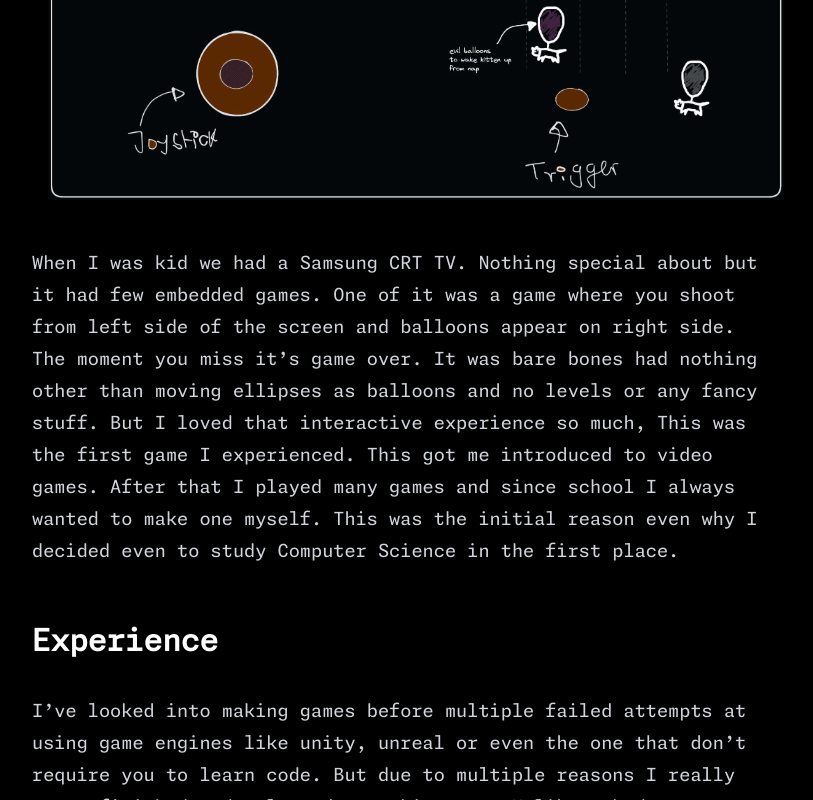
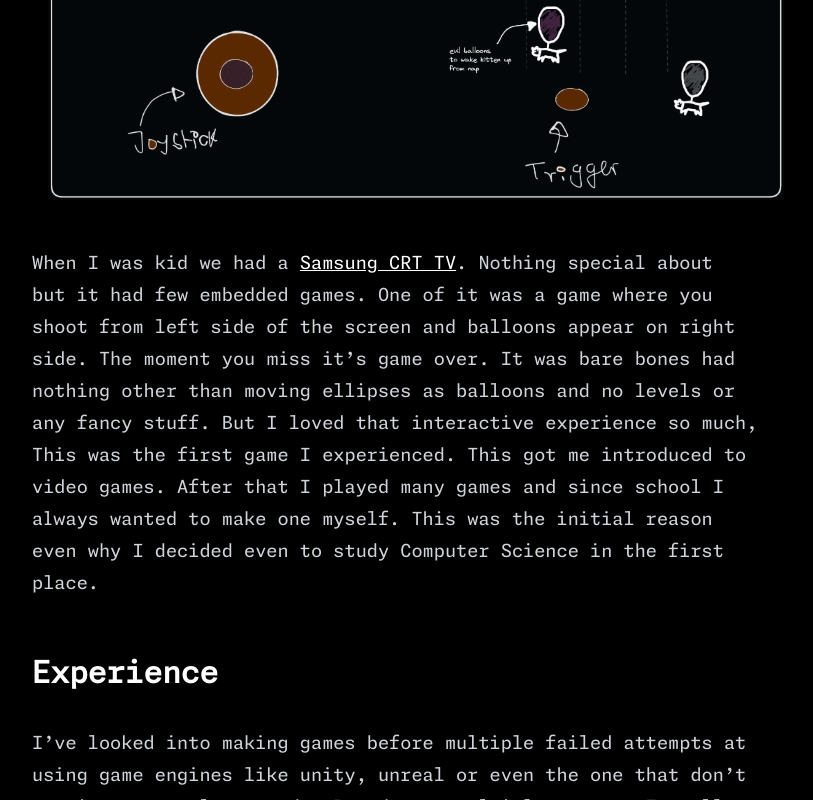
Before and after one commit to kubre/kubre.in, an Astro site: page /blog/why-make-a-game-as-a-web-dev in a window 1280 px wide. Shown: the part 642-1442 px from the top of the page, without its empty margins (224-1037 px from the left). Built offline with nearby package versions, Linux system fonts and the light colour scheme; Astro itself is replaced by a stand-in of ours; some packages are replaced by stand-ins of ours.

Commit message:
found the samsung tv model

```diff
--- a/src/content/blog/why-make-a-game-as-a-web-dev.md
+++ b/src/content/blog/why-make-a-game-as-a-web-dev.md
@@ -6,7 +6,7 @@
 tags: [softwareengineering, story, videogame, steppingoutofcomfortzone]
 ---
 
-When I was kid we had a Samsung CRT TV. Nothing special about but it had few embedded games. One of it was a game where you shoot from left side of the screen and balloons appear on right side. The moment you miss it's game over. It was bare bones had nothing other than moving ellipses as balloons and no levels or any fancy stuff. But I loved that interactive experience so much, This was the first game I experienced. This got me introduced to video games. After that I played many games and since school I always wanted to make one myself. This was the initial reason even why I decided even to study Computer Science in the first place.
+When I was kid we had a <a title="Found the TV model but did not found the game" target="_blank" href="https://manualzz.com/doc/4257542/samsung-cb-21n30mj-user-manual">Samsung CRT TV</a>. Nothing special about but it had few embedded games. One of it was a game where you shoot from left side of the screen and balloons appear on right side. The moment you miss it's game over. It was bare bones had nothing other than moving ellipses as balloons and no levels or any fancy stuff. But I loved that interactive experience so much, This was the first game I experienced. This got me introduced to video games. After that I played many games and since school I always wanted to make one myself. This was the initial reason even why I decided even to study Computer Science in the first place.
 
 ## Experience
 
--- a/src/content/work/depot-gato.md
+++ b/src/content/work/depot-gato.md
@@ -22,7 +22,7 @@
 
 ### Inspirations
 
--   **Balloon Popping From Samsung CRT TV:** Random balloon popping game from Samsung CRT TV. It was really bare bone had nothing other than moving circles and popping them. But the _core concept_ is extremely simple and easy to make.
+-   **Balloon Popping From <a title="Found the TV model but did not found the game" target="_blank" href="https://manualzz.com/doc/4257542/samsung-cb-21n30mj-user-manual">Samsung CRT TV</a>:** Random balloon popping game from Samsung CRT TV. It was really bare bone had nothing other than moving circles and popping them. But the _core concept_ is extremely simple and easy to make.
 
 -   **Plant vs Zombies:** It's tower defense game but giving the tower a **personality** is what brings the charm into the mechanics. Also the **Spawning Lanes** and **Lawn mowers as lives** are interesting mechanics.
 
```
